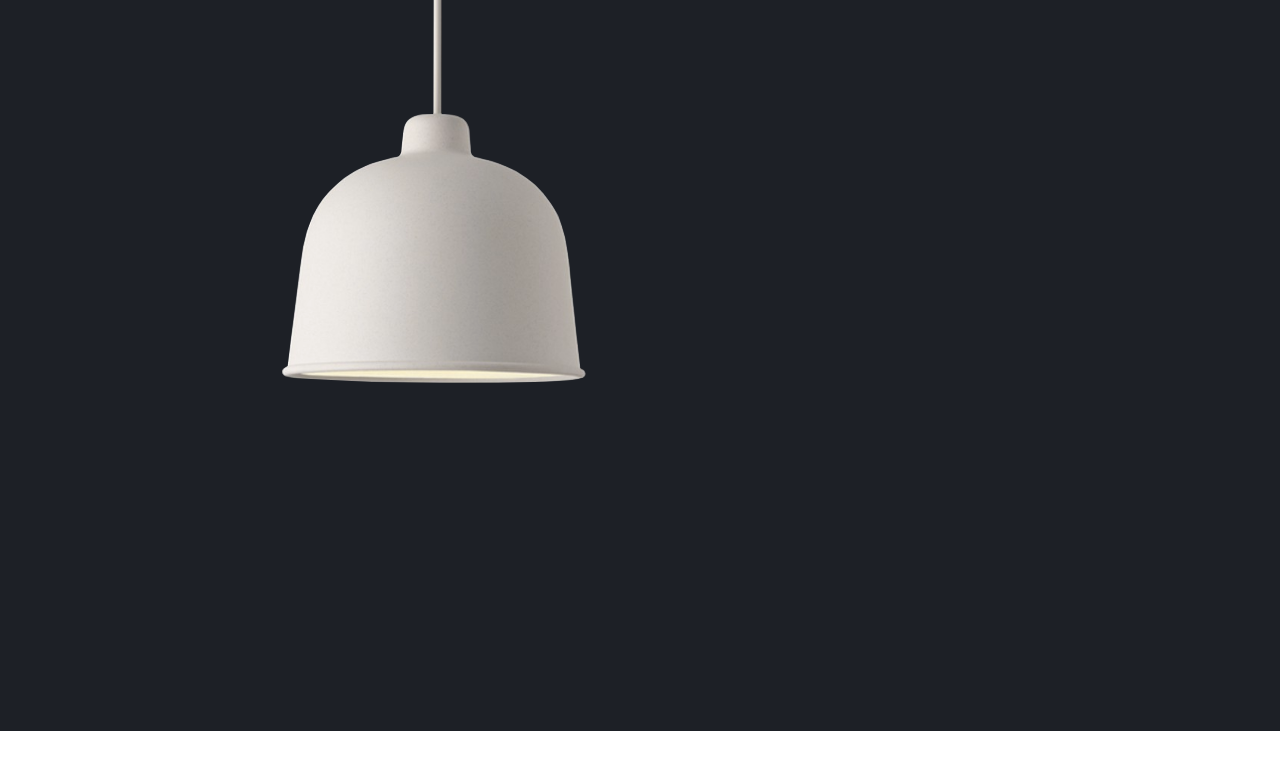
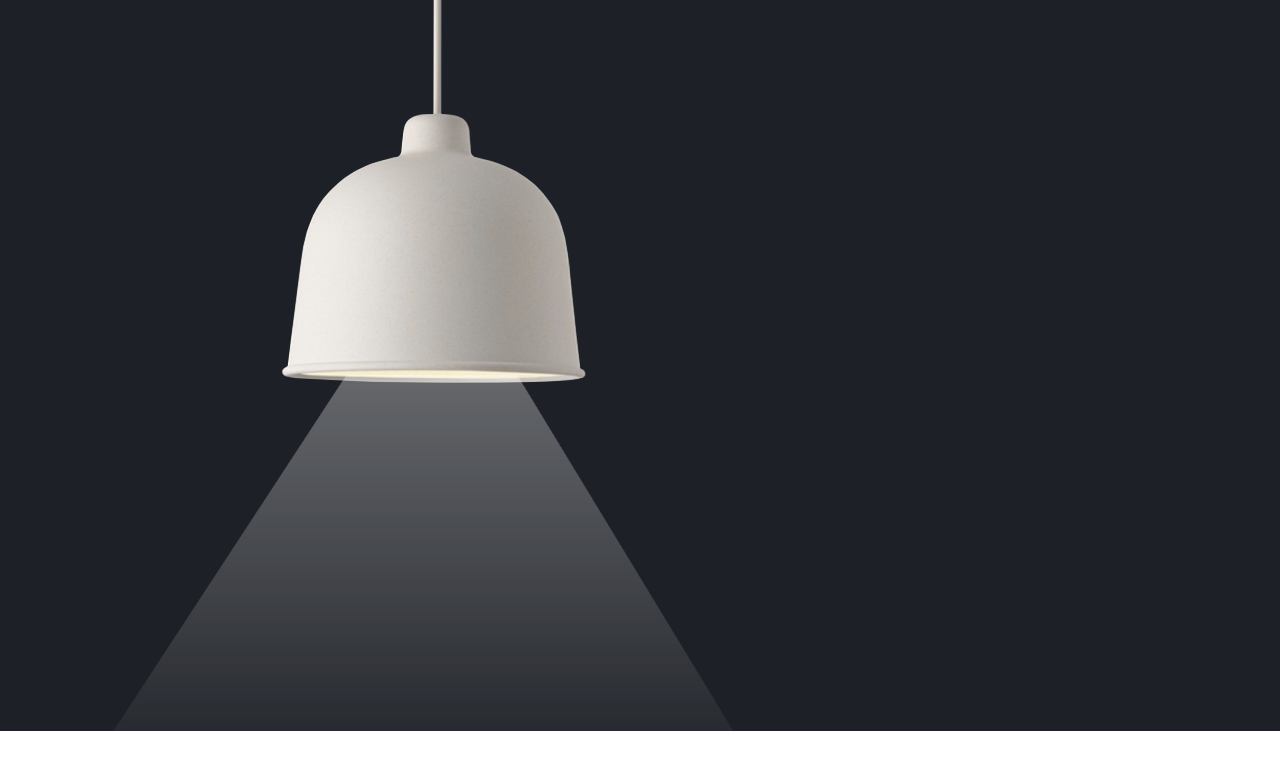
Before and after one commit to 1-Black-Warrior/bulb-project, a plain HTML site: page index.html in a window 1280 px wide. Both pictures are taken after a click on the button 1147 px from the left and 42 px from the top of the page. Shown: the part 69-838 px from the top of the page. Drawn offline with Linux system fonts and the light colour scheme.

Commit message:
Update index.html

```diff
--- a/index.html
+++ b/index.html
@@ -35,7 +35,7 @@
 
         <div class="lamp-container">
             <img src="images/lamp.png" class="lamp" alt="">
-            <img src="images/light.png" class="light" id="lighth 1" alt="">
+            <img src="images/light.png" class="light" id="light" alt="">
         </div>
 
 
```
